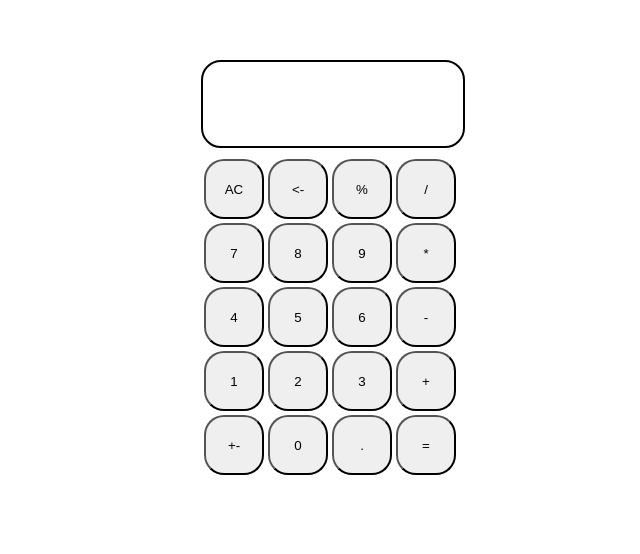
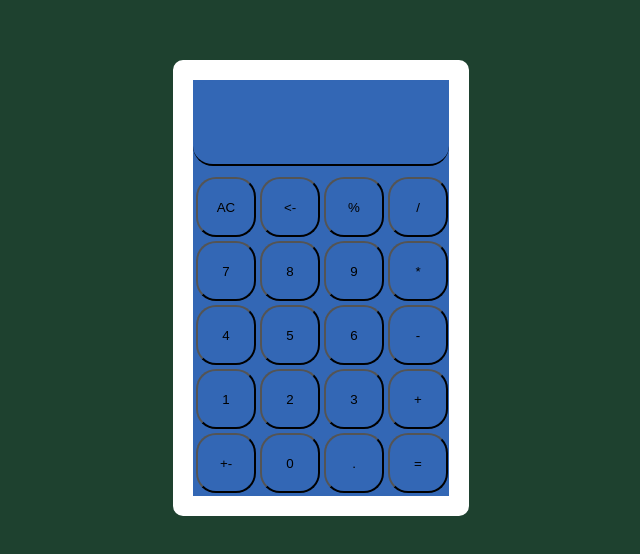
Before and after one commit to edgarilinet/ProjectCalc, a plain HTML site: page homepage.html in a window 1280 px wide. Shown: the part 148-702 px from the top of the page, without its empty margins (327-967 px from the left). Drawn offline with Linux system fonts and the light colour scheme.

Commit message:
fix design

```diff
--- a/homepage.html
+++ b/homepage.html
@@ -12,11 +12,13 @@
 <body>
     <div class="all">
         <div class="chisla">
-            <div id="history" onclick="histClick()">
+            <div class="subchisla">
+                <div id="history" onclick="histClick()">
 
-            </div>
-            <div id="disp">
+                </div>
+                <div id="disp">
 
+                </div>
             </div>
         </div>
         <div class="numPad">
--- a/style.css
+++ b/style.css
@@ -10,15 +10,19 @@ body{
   bottom: 0;
   right: 0;
   overflow: auto;
+  background-color: #1e412f;
 }
 
 .all{
-    min-height: 100%;
-    width: 30vh;
+    min-height: 10em;
+    max-width: 8em;
     display: inline-block;
     margin-top: 25vh;
     vertical-align: middle;
     text-align: center;
+    border: 20px solid #fff;
+    border-radius: 10px;
+    background-color: #3367B5;
 }
 
 button{
@@ -27,19 +31,29 @@ button{
     height: 4.5em;
     width: 4.5em;
     text-align: center;
+    background-color: #3367B5;
+
 }
 
 .chisla{
-    border: 2px solid #000;
+    box-sizing: border-box;
+    -moz-box-sizing: border-box;
+    -webkit-box-sizing: border-box;
+    border-bottom: 2px solid #000;
     width: 100%;
     border-radius: 20px;
     text-align: center;
+    display: inline-block;
+    height: 0 auto;
+    background-color: #3367B5;
+}
+
+.subchisla{
     padding: 10px;
-    display: inline-block;
 }
 
 .numPad{
-    width: 25em;
+
 }
 
 #history{
```
